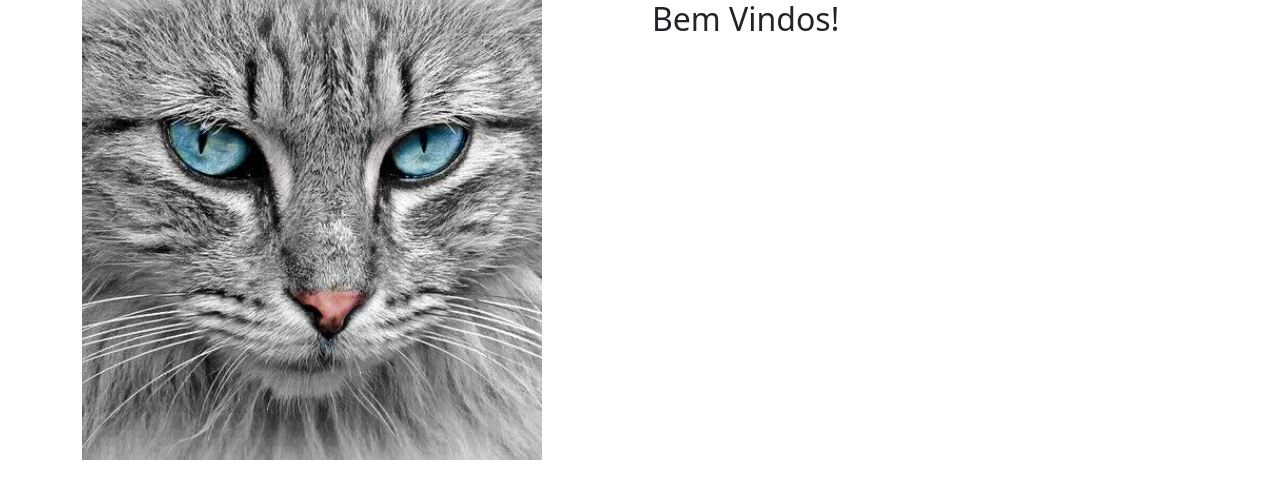
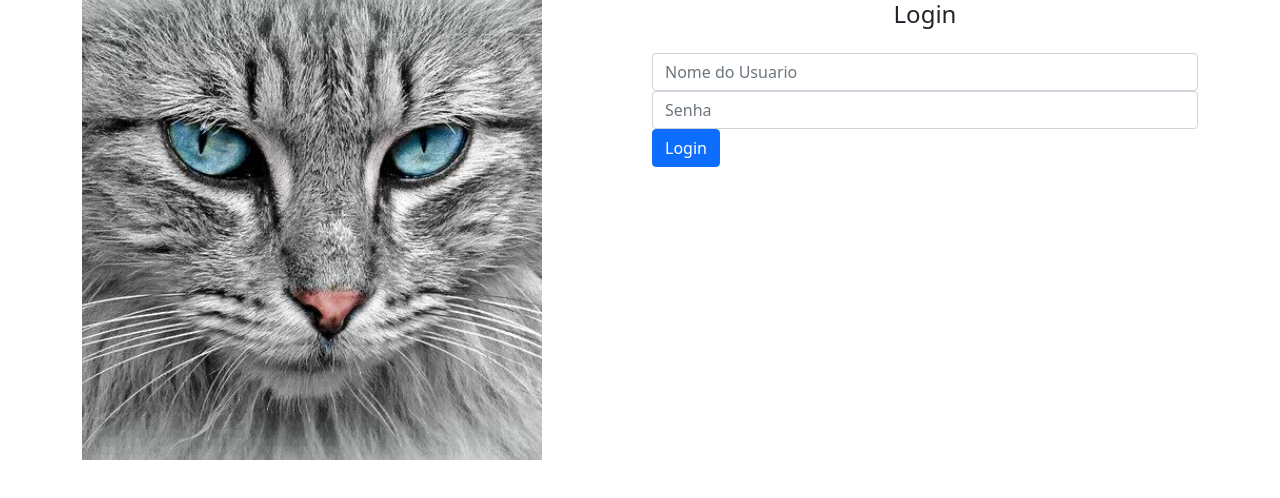
Before and after one commit to OdMatheuS/angular-estudos, an Angular app: page /home in a window 1280 px wide. Shown: the top 498 px of the page. Built offline with nearby package versions, Linux system fonts and the light colour scheme.

Commit message:
feat: criando component e rota de login+template e teste prettier config

```diff
--- a/src/app/home/home.component.html
+++ b/src/app/home/home.component.html
@@ -4,7 +4,8 @@
       <img src="../../assets/img/home.jpg" alt="image de uma gato para as boas vindas a nossa pagina web" />
     </div>
     <div class="col-md-6">
-      <h2>Bem Vindos!</h2>
+      <!-- <h2>Bem Vindos!</h2> -->
+      <router-outlet></router-outlet>
     </div>
   </div>
 </div>
--- a/src/app/home/home.module.ts
+++ b/src/app/home/home.module.ts
@@ -3,11 +3,13 @@
 
 import { HomeRoutingModule } from './home-routing.module';
 import { HomeComponent } from './home.component';
+import { LoginComponent } from './login/login.component';
 
 
 @NgModule({
   declarations: [
-    HomeComponent
+    HomeComponent,
+    LoginComponent
   ],
   imports: [
     CommonModule,
--- /dev/null
+++ b/src/app/home/login/login.component.html
@@ -0,0 +1,13 @@
+<h4 class="text-center">Login</h4>
+<form class="form mt-4">
+
+  <div class="form-group">
+    <input type="text" class="form-control" placeholder="Nome do Usuario"/>
+  </div>
+
+  <div class="form-group">
+    <input type="password" class="form-control" placeholder="Senha"/>
+  </div>
+
+  <button type="submit" class="btn btn-primary btn-block">Login</button>
+</form>
--- /dev/null
+++ b/src/app/home/login/login.component.ts
@@ -0,0 +1,15 @@
+import { Component, OnInit } from '@angular/core';
+
+@Component({
+  selector: 'app-login',
+  templateUrl: './login.component.html',
+  styleUrls: ['./login.component.css']
+})
+export class LoginComponent implements OnInit {
+
+  constructor() { }
+
+  ngOnInit(): void {
+  }
+
+}
```
Also changed, not shown: src/app/home/home-routing.module.ts (+6 -1 lines), .prettierrc.json (added), src/app/home/login/login.component.css (added), 1 other file (tests, documents, lock files or other folders).
